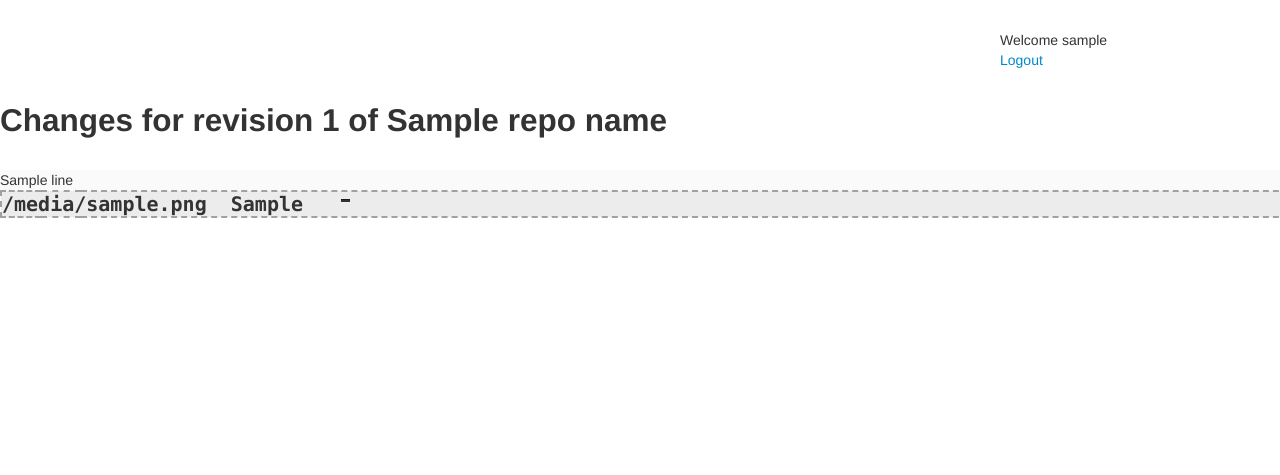
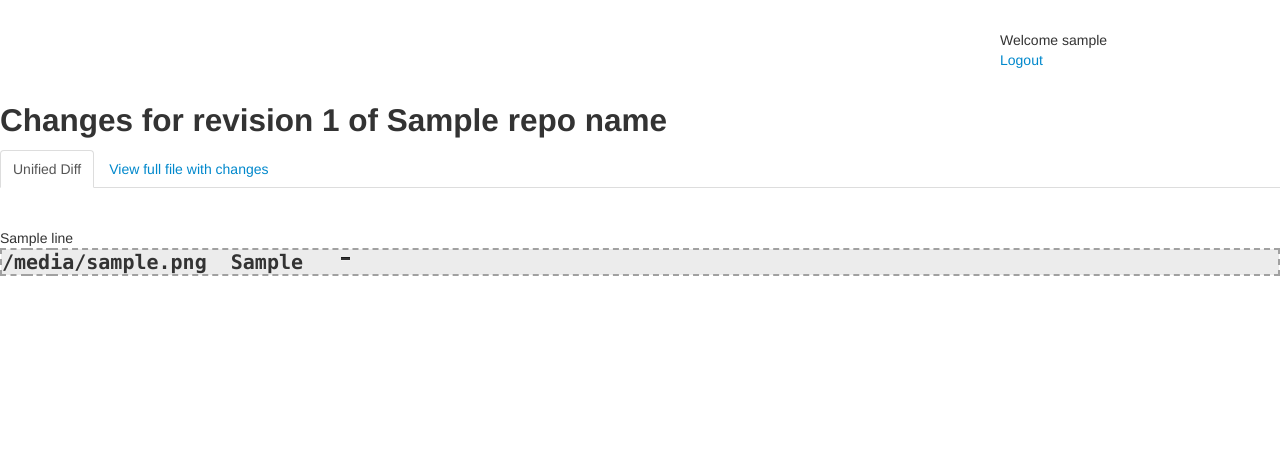
Before and after one commit to srinath-sridhar/Yacrt, a Django app: template templates/repobrowser/repo_revision_changes.html in a window 1280 px wide. Shown: the top 475 px of the page. Run offline with Django 3.2, Linux system fonts and the light colour scheme; the template is opened without the code that fills it: most values are stand-ins (such as "Sample title", 1, 10 or a date in 2020); parts of the project's set-up code (start-up, migrations or seed data) failed here and were passed over; some libraries are stand-ins or nearby versions.

Commit message:
added tab to show full file with diff

```diff
--- a/repobrowser/views.py
+++ b/repobrowser/views.py
@@ -106,7 +106,8 @@ def get_revision_changes(request):
         changed_path = {}
         changed_path['change'] = path
         common_path = construct_abs_path(repo_abs_url, path.get_relative_path())
-        changed_path['diff'] = svncommands.get_unified_html_diff(repo_abs_url, common_path,int(repo_rev_number))
+        changed_path['unified_diff'] = svncommands.get_unified_html_diff(repo_abs_url, common_path,int(repo_rev_number))
+        changed_path['context_diff'] = svncommands.get_context_html_diff(repo_abs_url, common_path,int(repo_rev_number))
         changed_paths.append(changed_path)
 
     return render(request, "repobrowser/repo_revision_changes.html",
--- a/templates/repobrowser/repo_revision_changes.html
+++ b/templates/repobrowser/repo_revision_changes.html
@@ -14,9 +14,18 @@
                     <div style="width: 100%; height: 100%; margin-top: 30px;">
                         <h2>Changes for revision {{rev_number}} of {{repo_name}}</h2>
                         {%for p in changed_paths%}
+                        <div class="tabbable">
+                        <ul class="nav nav-tabs">
+                            <li class="active">
+                                <a href="#unifieddifftab-{{forloop.counter}}" data-toggle="tab">Unified Diff</a>
+                            </li>
+                            <li>
+                                <a href="#fullfiledifftab-{{forloop.counter}}" data-toggle="tab">View full file with changes</a>
+                            </li>
+                        </ul>
+                        <div class="tab-content">
+                            <div style="width: 100%;" class="tab-pane active" id="unifieddifftab-{{forloop.counter}}">
                             <br>
-                        <div class="auto-hide-scroll">
-                            <div style="width: 2000px;">
                             <table class="diff-table">
                                 <colgroup width="2%"></colgroup>
                                 <colgroup width="2%"></colgroup>
@@ -27,7 +36,7 @@
                                     </tr>
                                 </tbody>
                                 <tbody id="diff-view-{{forloop.counter}}">
-                                    {%for line in p.diff%}
+                                    {%for line in p.unified_diff%}
                                     {%autoescape off%} {{line}} {% endautoescape%}
                                     <tr id="comments-row" style="display: none">
                                         <td colspan="2" id="comments-count line-number"></td>
@@ -46,11 +55,47 @@
                                     </tr>
                                     {%endfor%}
                                 </tbody>
+                            </table>
+                            <br>
+                            </div>
 
+                            <div style="width: 100%;" class="tab-pane" id="fullfiledifftab-{{forloop.counter}}">
+                            <br>
+                            <table class="diff-table">
+                                <colgroup width="2%"></colgroup>
+                                <colgroup width="2%"></colgroup>
+                                <colgroup width="96%"></colgroup>
+                                <tbody>
+                                    <tr>
+                                        <td class="change-title" colspan=3 style="font-size:20px"><b class="{{p.change.get_action_on_file}}">{{p.change.get_action_on_file}}</b><b>&nbsp;&nbsp;{{p.change.get_relative_path}}</b>&nbsp;&nbsp;<a href="javascript:void(0);" onclick=expand_view(this,"diff-view-{{forloop.counter}}")> <i class="icon-minus"></i> </a></td>
+                                    </tr>
+                                </tbody>
+                                <tbody id="diff-view-{{forloop.counter}}">
+                                    {%for line in p.context_diff%}
+                                    {%autoescape off%} {{line}} {% endautoescape%}
+                                    <tr id="comments-row" style="display: none">
+                                        <td colspan="2" id="comments-count line-number"></td>
+                                        <td id="comments-holder">
+                                            <!-- div tag which holds the actual comments -->
+                                            <div id="all-comments" style="display: none"></div>
+                                            <!-- new comment form -->
+                                            <div class="comment-form">
+                                                <textarea id="comment-content" rows="3" style="width: 100%" placeholder="Leave a comment for this line"></textarea>
+                                                <input type="button" class="btn" id="comment-action-button" value="Add Comment"
+                                                onclick="comment_form_action(this)"/>
+                                                <input type="button" class="btn" id="comment-close-button" value="Close Form"
+                                                onclick="comment_form_close_action(this)"/>
+                                            </div>
+                                        </td>
+                                    </tr>
+                                    {%endfor%}
+                                </tbody>
                             </table>
+                            <br>
+                            </div>
+
                         </div>
                         </div>
-                <br>
                         {%endfor%}
                     </div>
 
@@ -70,6 +115,7 @@
                 </div>
 
                 <script type="text/javascript" src="{{STATIC_URL}}common/js/jquery.js"></script>
+                <script type="text/javascript" src="{{STATIC_URL}}common/js/bootstrap.js"></script>
                 <script type="text/javascript">
 
                 function get_file_path(diff_row) {
```
Also changed, not shown: diffEngine/unifieddiff.py (+23 -0 lines), diffEngine/unifieddiff_style.css (deleted, +0 -22 lines), svnclient/svncommands.py (+6 -1 lines). Lines whose indentation alone changed are shown as unchanged.
